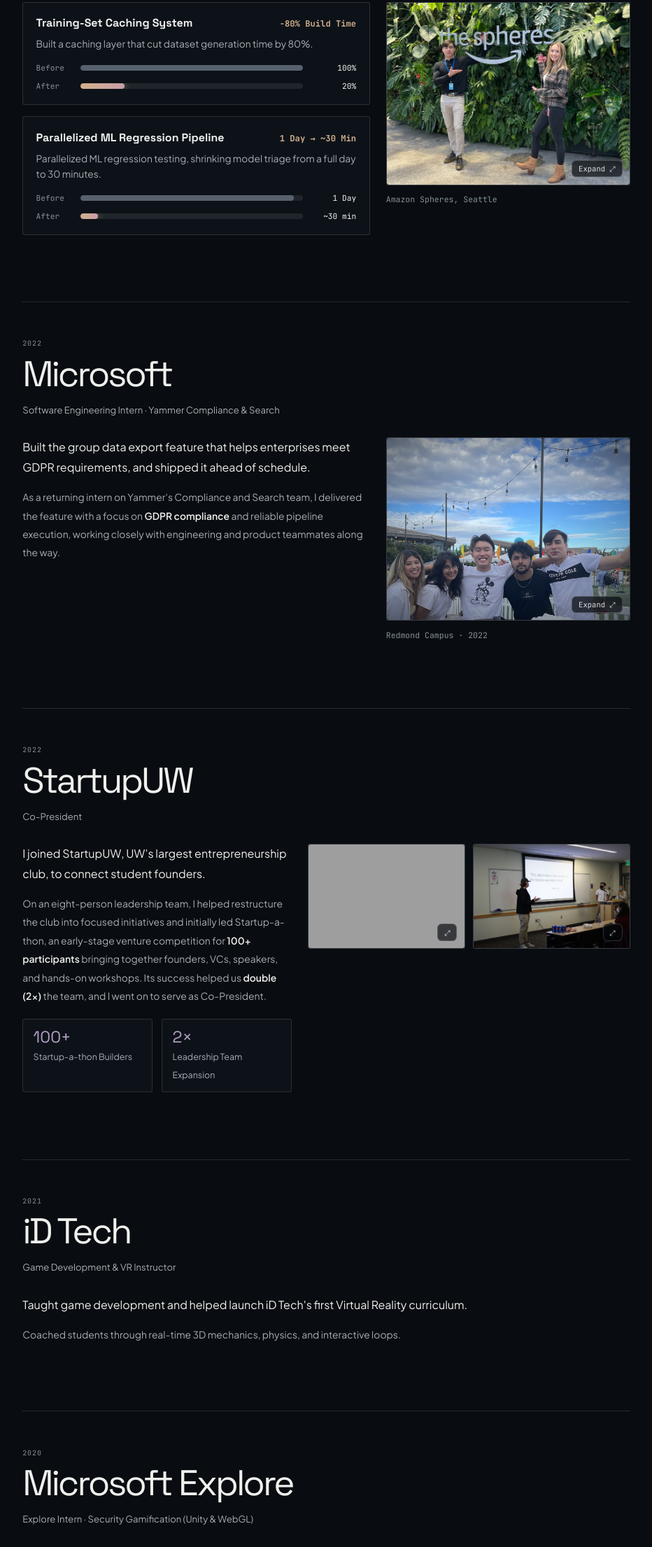
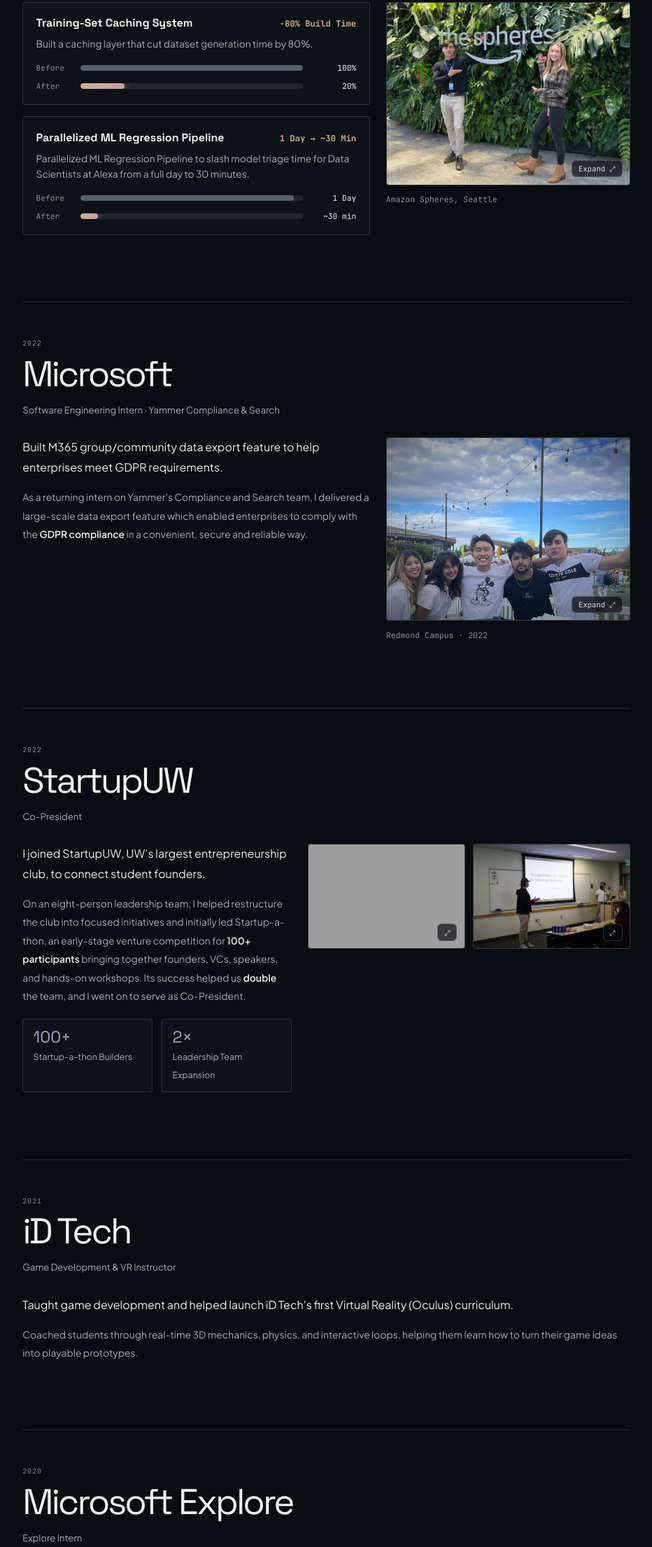
Before and after one commit to ruslanbekniyazov/ruslanbekniyazov, a plain HTML site: page xp.html in a window 1280 px wide. Shown: the part 2360-4571 px from the top of the page at 70% size, without its empty margins (315-1247 px from the left). Drawn offline with Linux system fonts and the light colour scheme; grey boxes are pictures that could not be loaded.

Commit message:
Update wording on xp page

```diff
--- a/xp.html
+++ b/xp.html
@@ -381,7 +381,7 @@
                   <strong>Parallelized ML Regression Pipeline</strong>
                   <span class="telemetry-delta">1 Day → ~30 Min</span>
                 </div>
-                <p>Parallelized ML regression testing, shrinking model triage from a full day to 30 minutes.</p>
+                <p>Parallelized ML Regression Pipeline to slash model triage time for Data Scientists at Alexa from a full day to 30 minutes.</p>
                 <div class="meter-group" aria-label="Triage time reduced from 1 day to about 30 minutes">
                   <div class="meter-row">
                     <span>Before</span>
@@ -430,10 +430,10 @@
           <div class="chapter-split">
             <div class="chapter-narrative">
               <p class="chapter-lead">
-                Built the group data export feature that helps enterprises meet GDPR requirements, and shipped it ahead of schedule.
+                Built M365 group/community data export feature to help enterprises meet GDPR requirements.
               </p>
               <p class="chapter-body">
-                As a returning intern on Yammer's Compliance and Search team, I delivered the feature with a focus on <strong>GDPR compliance</strong> and reliable pipeline execution, working closely with engineering and product teammates along the way.
+                As a returning intern on Yammer's Compliance and Search team, I delivered a large-scale data export feature which enabled enterprises to comply with the <strong>GDPR compliance</strong> in a convenient, secure and reliable way.
               </p>
             </div>
 
@@ -473,7 +473,7 @@
                 I joined StartupUW, UW’s largest entrepreneurship club, to connect student founders.
               </p>
               <p class="chapter-body">
-                On an eight-person leadership team, I helped restructure the club into focused initiatives and initially led Startup-a-thon, an early-stage venture competition for <strong>100+ participants</strong> bringing together founders, VCs, speakers, and hands-on workshops. Its success helped us <strong>double (2×)</strong> the team, and I went on to serve as Co-President.
+                On an eight-person leadership team, I helped restructure the club into focused initiatives and initially led Startup-a-thon, an early-stage venture competition for <strong>100+ participants</strong> bringing together founders, VCs, speakers, and hands-on workshops. Its success helped us <strong>double</strong> the team, and I went on to serve as Co-President.
               </p>
               <div class="mini-metrics">
                 <div class="mini-metric">
@@ -519,10 +519,10 @@
           </header>
 
           <p class="chapter-lead">
-            Taught game development and helped launch iD Tech's first Virtual Reality curriculum.
+            Taught game development and helped launch iD Tech's first Virtual Reality (Oculus) curriculum.
           </p>
           <p class="chapter-body">
-            Coached students through real-time 3D mechanics, physics, and interactive loops.
+            Coached students through real-time 3D mechanics, physics, and interactive loops, helping them learn how to turn their game ideas into playable prototypes.
           </p>
         </article>
 
@@ -537,7 +537,7 @@
           <header class="chapter-header">
             <p class="chapter-kicker"><time datetime="2020">2020</time></p>
             <h2>Microsoft Explore</h2>
-            <p class="chapter-role">Explore Intern · Security Gamification (Unity &amp; WebGL)</p>
+            <p class="chapter-role">Explore Intern</p>
           </header>
 
           <div class="chapter-split">
```
